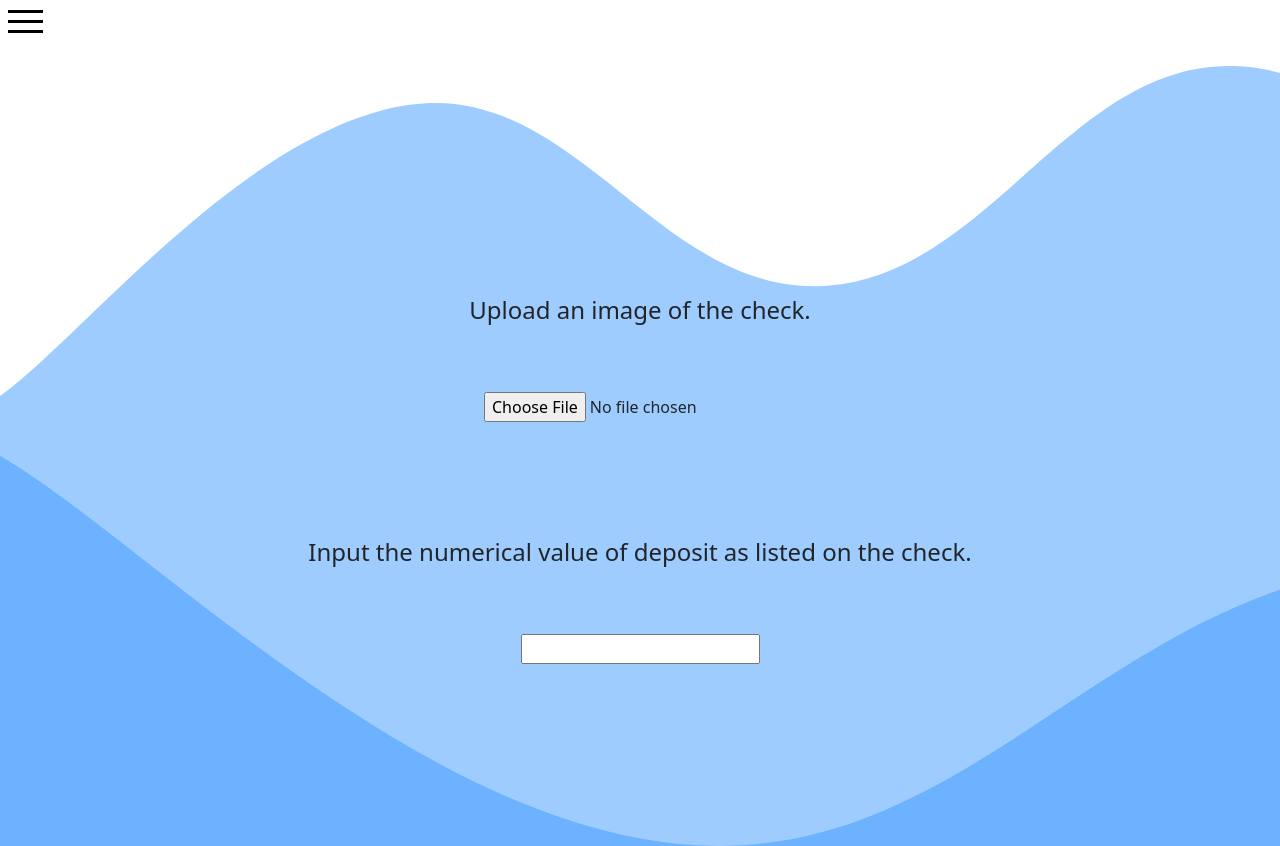
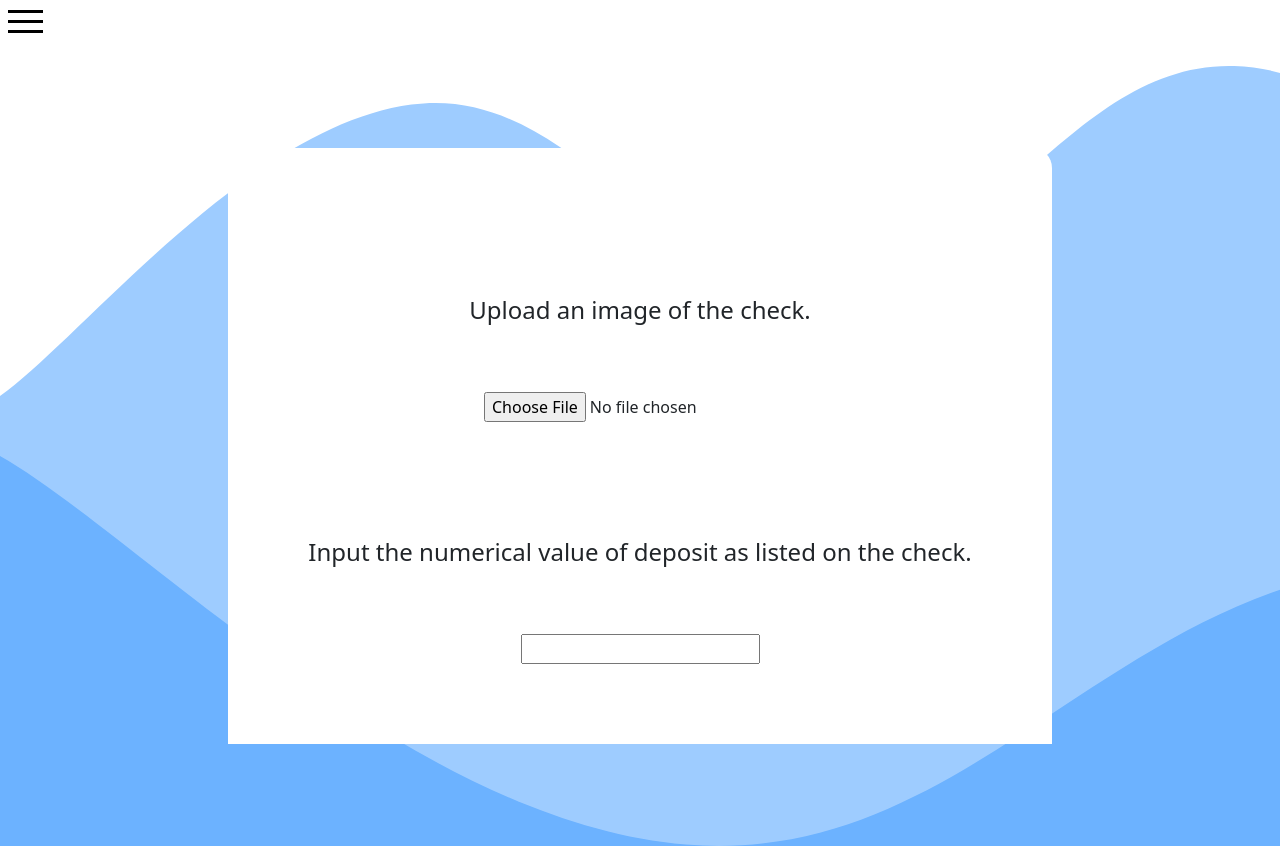
Before and after one commit to NoureddinBakir/ATM-Group-3, a Next.js app: page /deposit in a window 1280 px wide. Built offline with nearby package versions, Linux system fonts and the light colour scheme.

Commit message:
Testing Styling

```diff
--- a/pages/deposit.js
+++ b/pages/deposit.js
@@ -13,12 +13,13 @@ export default function deposit(){
             </Head>
 
             <main className={styles.main}>
+                <body className={styles.contentCard}>
                     <p className={styles.description}>
                         Upload an image of the check.
                     </p>
 
                     <input type="file" accept=".jpg, .png, .pdf" /*onChange="handleFile(deposit)"*/ />
-                {/* don't need to deal with this but prob should check if file type is accepted */}
+                    {/* don't need to deal with img but prob should check if file type is accepted */}
 
                     <text>
                         <br/><br/>
@@ -29,6 +30,7 @@ export default function deposit(){
                     </p>
                     <input type="text" /*onInput="validateNumber(deposit)"*/ />
                     {/* onSubmit, update values in DB? */}
+                </body>
             </main>
         </div>
     )
```
Lines whose indentation alone changed are shown as unchanged.
